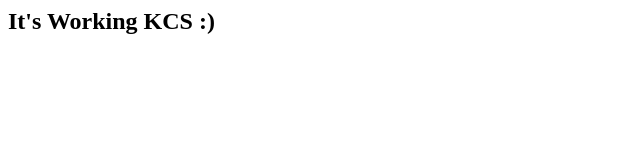
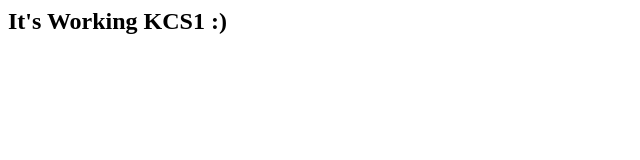
Before and after one commit to kcs-akashpreet/httpd, a plain HTML site: page index.html in a window 1280 px wide. Shown: the full height of the page, 0-640 px from the left. Drawn offline with Linux system fonts and the light colour scheme.

Commit message:
Update index.html

```diff
--- a/index.html
+++ b/index.html
@@ -1 +1 @@
-<h2> It's Working KCS  :) </h2>
+<h2> It's Working KCS1 :) </h2>
```
